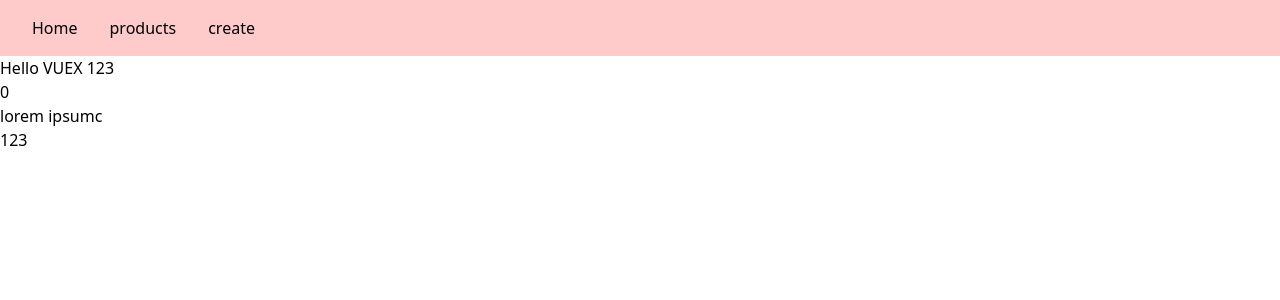
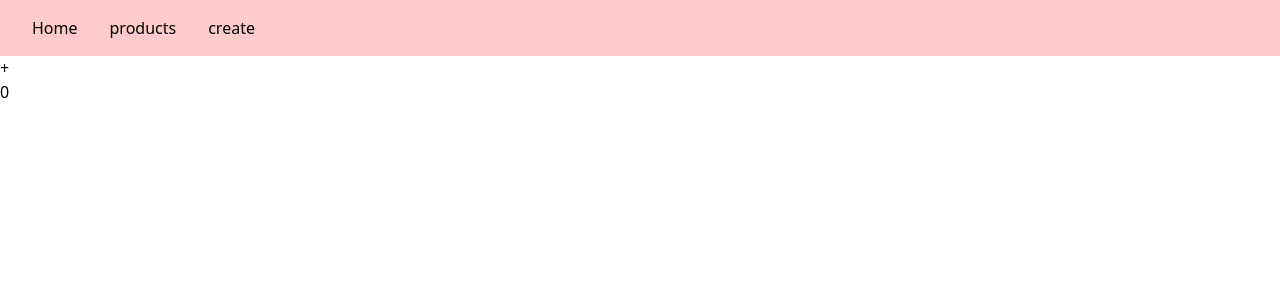
Before and after one commit to a19860101/my-nuxt, a Nuxt app: page / in a window 1280 px wide. Shown: the top 300 px of the page. Built offline with nearby package versions, Linux system fonts and the light colour scheme.

Commit message:
20220831

```diff
--- a/pages/index.vue
+++ b/pages/index.vue
@@ -1,9 +1,7 @@
 <template>
   <div>
-    <h1>{{title}}</h1>
+    <button @click="handleIncrement()">+</button>
     <div>{{counter}}</div>
-    <div>{{desc}}</div>
-    <div>{{qty}}</div>
   </div>
 </template>
 
@@ -21,6 +19,11 @@ export default {
     qty(){
       return 123;
     }
+  },
+  methods:{
+    handleIncrement(){
+      this.$store.commit('increment');
+    }
   }
   // computed: {
   //   counter(){
--- a/pages/products/index.vue
+++ b/pages/products/index.vue
@@ -1,8 +1,12 @@
 <template>
 
+  <div>
   <h1>product index</h1>
+    <div>{{title}}</div>
+  </div>
 </template>
 <script>
+  import {mapState} from 'vuex'
   export default {
     head:{
       title: '商品列表',
@@ -13,6 +17,12 @@
           content: '商品列表'
         },
       ]
+    },
+    computed:{
+      ...mapState(['title'])
+    },
+    methods:{
+
     }
   }
 </script>
--- a/store/index.js
+++ b/store/index.js
@@ -3,4 +3,11 @@ export const state = () => ({
   title: 'Hello VUEX 123',
   desc: 'lorem ipsumc',
   test: 'test'
-})
+});
+
+
+export const mutations = {
+  increment(state) {
+    state.counter++
+  }
+}
```
